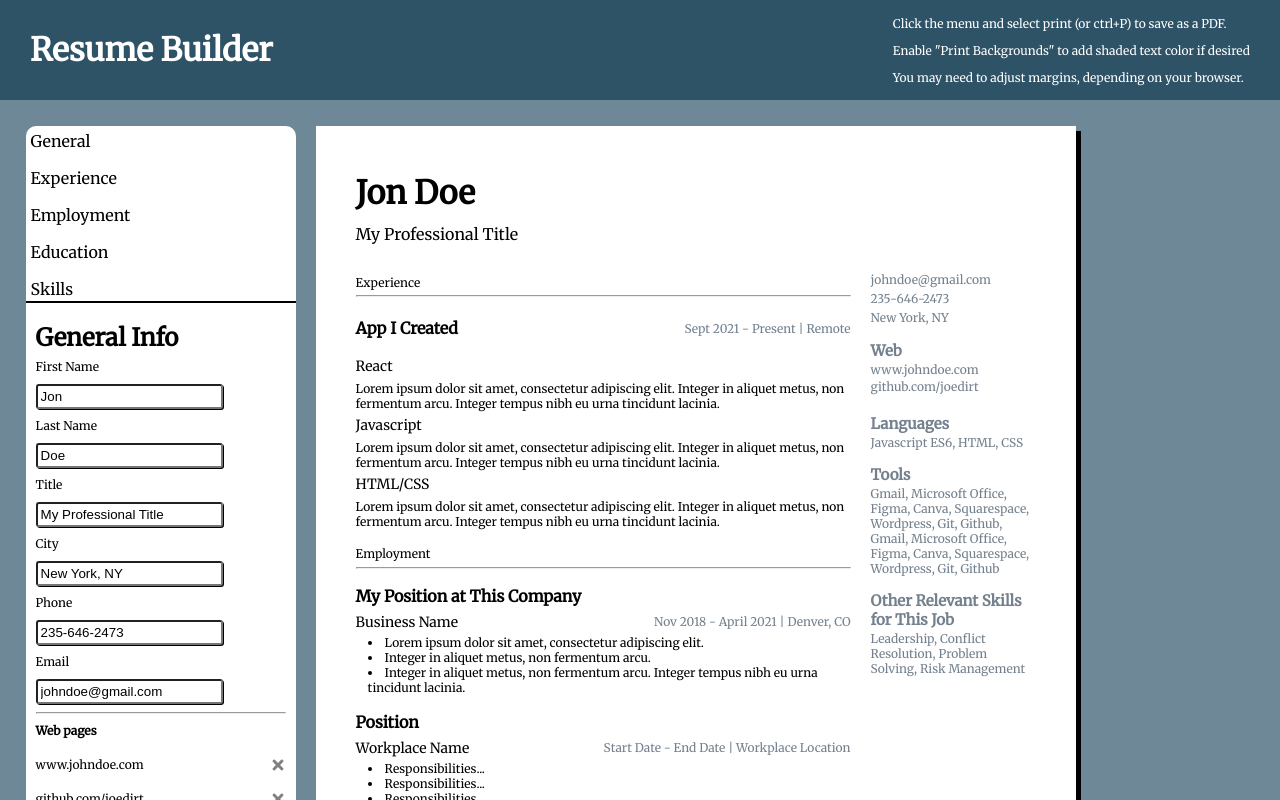
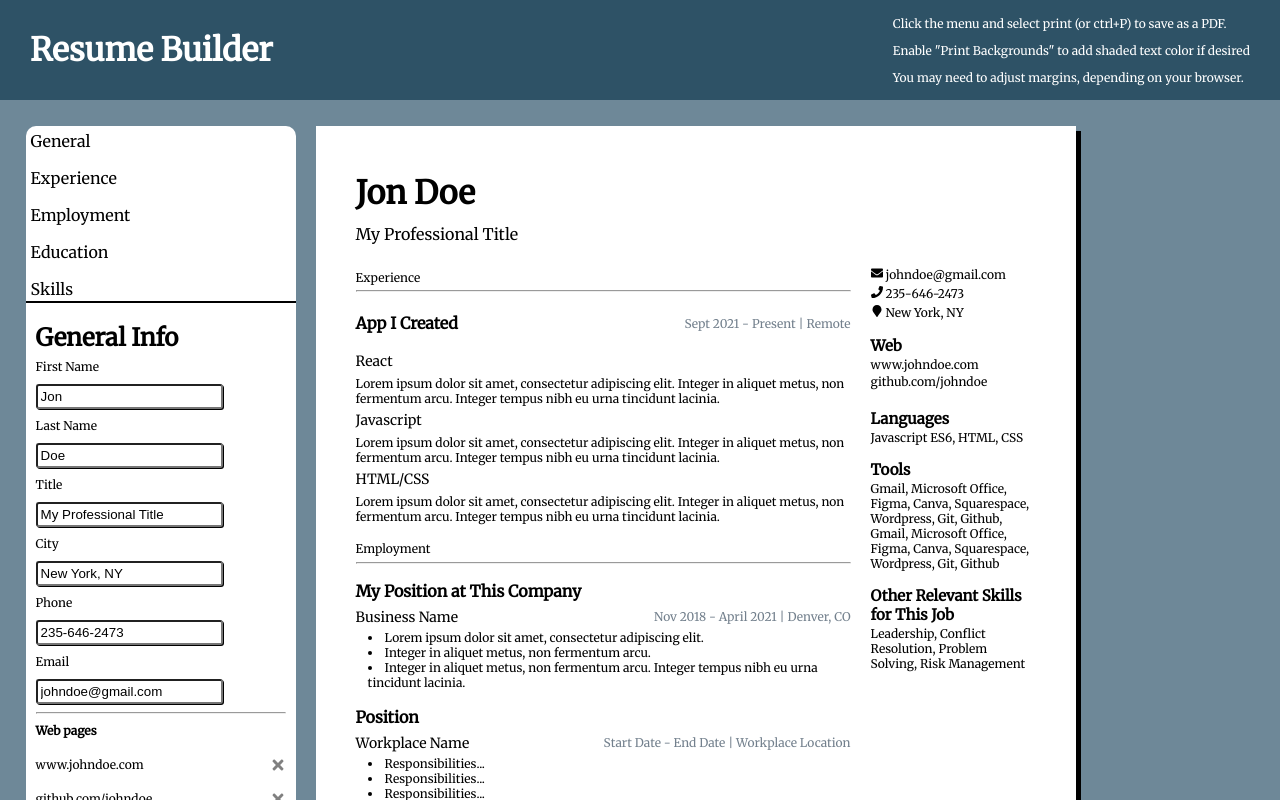
Before and after one commit to napolitanj/resume-builder, a React (Create React App) app: page / in a window 1280 px wide. Shown: the top 800 px of the page. Built offline with nearby package versions, Linux system fonts and the light colour scheme.

Commit message:
add icons and change font color

```diff
--- a/src/components/Main.js
+++ b/src/components/Main.js
@@ -2,7 +2,6 @@ import React, { Component } from 'react'
 import PreviewMode from './PreviewMode'
 import EditMode from './EditMode'
 import EditTab from './editComponents/EditTab'
-import jsPDF from 'jspdf'
 
 class Main extends Component {
   constructor(props) {
@@ -21,7 +20,7 @@ class Main extends Component {
         email: 'johndoe@gmail.com',
         websites: [
           "www.johndoe.com",
-          "github.com/joedirt"
+          "github.com/johndoe"
         ]
       },
       experience: {
@@ -278,7 +277,6 @@ class Main extends Component {
   deleteJob = (index) => {
     const previousEmployment = this.state.employmentInfo
     previousEmployment.splice(index,1)
-    console.log(previousEmployment)
     this.setState({
       employment:
         previousEmployment
@@ -304,12 +302,10 @@ class Main extends Component {
   //Education Editting
   editEducation = (e, index) => {
     const previousEducation = this.state.education
-    console.log(previousEducation)
     const schoolToEdit = previousEducation[index]
     schoolToEdit[e.target.name] = e.target.value
     previousEducation[index] = schoolToEdit
 
-    console.log(previousEducation)
     this.setState({
       education:
         previousEducation
@@ -325,7 +321,6 @@ class Main extends Component {
   addNewEducation = (index) => {
     const previousEducation = this.state.education
     previousEducation.push([])
-    console.log(previousEducation, index)
     this.setState({
       education: previousEducation
     })
--- a/src/components/PreviewMode.js
+++ b/src/components/PreviewMode.js
@@ -4,6 +4,7 @@ import PreviewExperience from './previewComponents/PreviewExperience'
 import PreviewEmployment from './previewComponents/PreviewEmployment'
 import PreviewEducation from './previewComponents/PreviewEducation'
 import Skill from './previewComponents/Skill'
+import {FaEnvelope, FaPhone, FaMapMarker} from 'react-icons/fa'
 
 
 class PreviewMode extends Component {
@@ -48,9 +49,9 @@ class PreviewMode extends Component {
                 </div>
                 <div className="previewSecondaryBody">
                     <div className="secondaryGeneralInfo">
-                        <p style={{marginBottom:"-8px"}}>{generalInfo.email}</p>
-                        <p style={{marginBottom:"-8px"}}>{generalInfo.phone}</p>
-                        <p style={{marginBottom:"-6px"}}>{generalInfo.city}</p>
+                        <p style={{marginBottom:"-8px"}} ><FaEnvelope /> {generalInfo.email}</p>
+                        <p style={{marginBottom:"-8px"}}><FaPhone /> {generalInfo.phone}</p>
+                        <p style={{marginBottom:"-6px"}}><FaMapMarker /> {generalInfo.city}</p>
                         <div style={{marginTop:"22px"}}>
                             <p style={{fontWeight:700, fontSize:"15px", marginBottom:"-10px"}}>Web</p>
                             {generalInfo.websites.map((site) => (
--- a/src/index.css
+++ b/src/index.css
@@ -75,6 +75,7 @@ textArea {
 
 .previewHeader {
   height: auto;
+  margin-bottom: -5px;
 }
 
 .previewBody {
@@ -98,7 +99,7 @@ textArea {
 .previewSecondaryBody {
   width: 25%;
   height: auto;
-  color: #73808d;
+  color: black;
 }
 
 .secondaryGeneralInfo {
```
